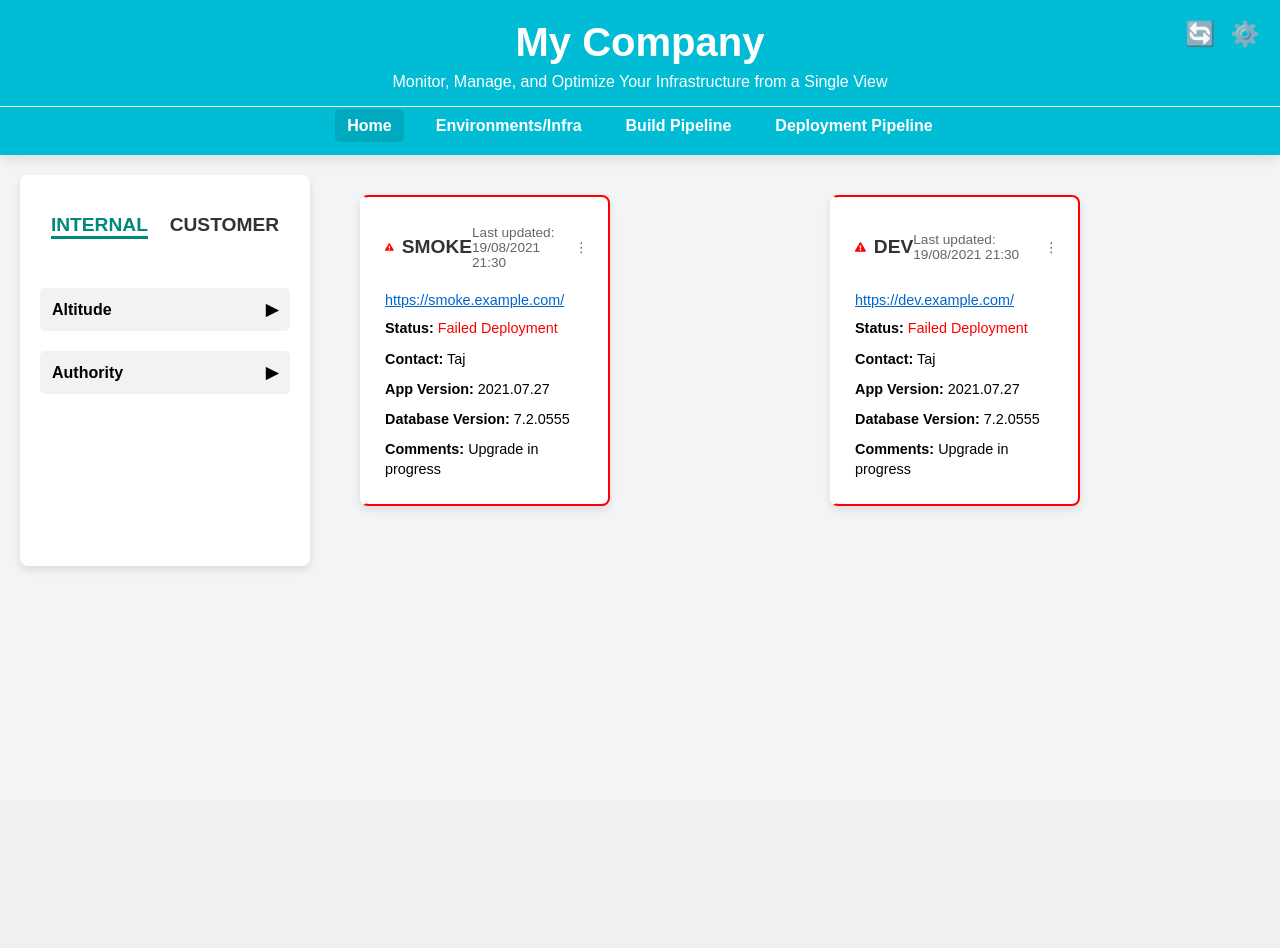
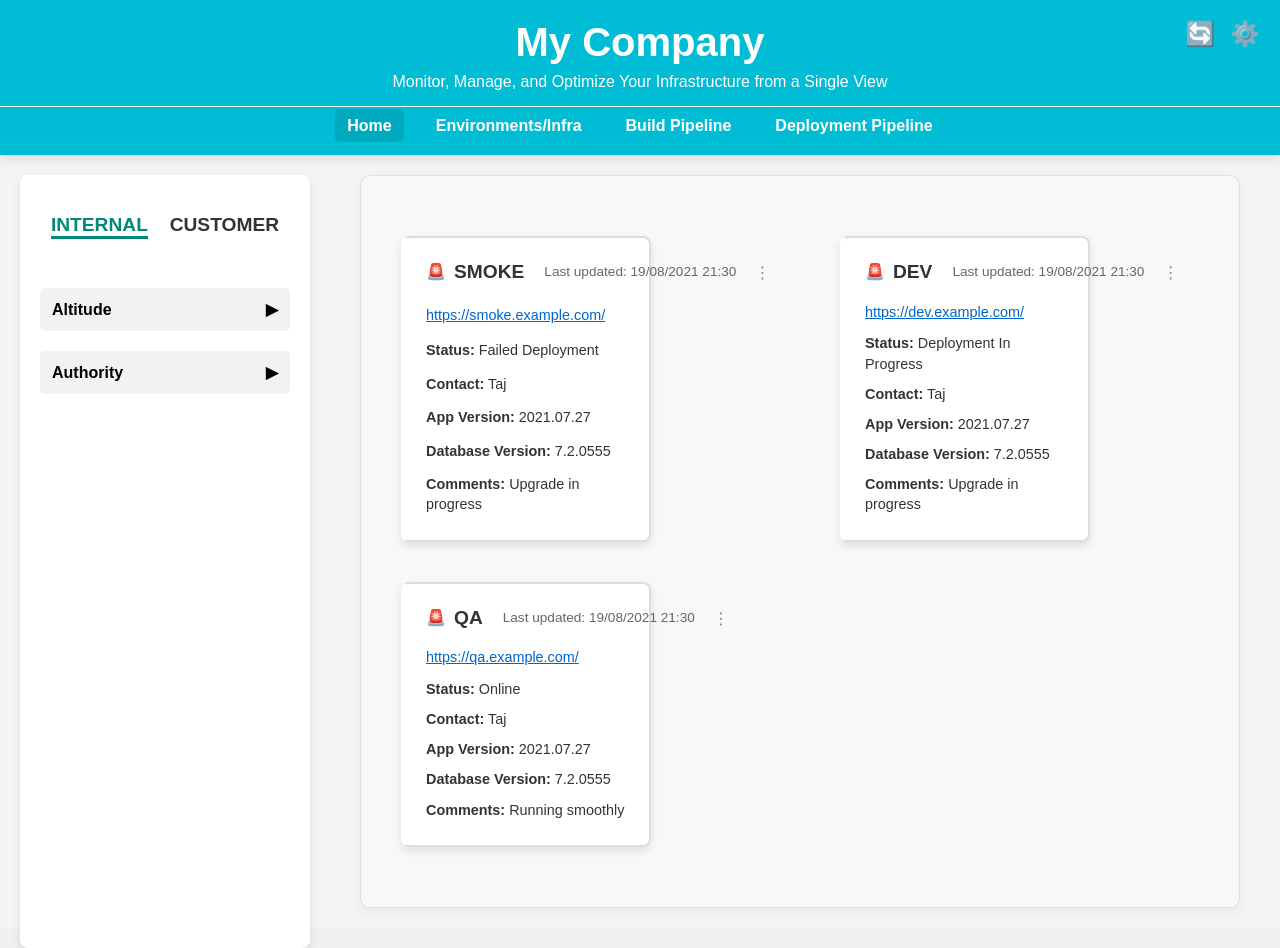
Before and after one commit to Sam123ben/IDP-Integrated-Developer-Platform, a React app in the folder infra_env_dashboard/frontend/: page / in a window 1280 px wide. Before the commit the page ends 800 px from the top, so only its background shows below. Built offline with nearby package versions, Linux system fonts and the light colour scheme.

Commit message:
fix the changes for the card layout for the tiles

```diff
--- a/infra_env_dashboard/frontend/src/components/Card.js
+++ b/infra_env_dashboard/frontend/src/components/Card.js
@@ -3,20 +3,25 @@
 import React from "react";
 import "../styles/Card.css";
 
-function Card({ title, status, statusColor, lastUpdated }) {
+function Card({ name, lastUpdated, status, contact, appVersion, dbVersion, comments, statusClass }) {
     return (
-        <div className="card" style={{ borderColor: statusColor }}>
+        <div className={`card ${statusClass}`}>
             <div className="card-header">
-                <h4>{title}</h4>
-                <span className="last-updated">Last updated: {lastUpdated}</span>
+                <div className="card-title-section">
+                    <span className="card-icon">🚨</span>
+                    <span className="card-title">{name}</span>
+                </div>
+                <div className="card-updated-section">
+                    <span className="card-updated">Last updated: {lastUpdated}</span>
+                    <span className="three-dots">⋮</span>
+                </div>
             </div>
-            <div className="card-body">
-                <p><strong>Status:</strong> <span style={{ color: statusColor }}>{status}</span></p>
-                <p><strong>Contact:</strong> Taj</p>
-                <p><strong>App Version:</strong> 2021.07.27</p>
-                <p><strong>Database Version:</strong> 7.2.0555</p>
-                <p><strong>Comments:</strong> Update in progress and run the pipeline and check</p>
-            </div>
+            <a href="#" className="card-link">{`https://${name.toLowerCase()}.example.com/`}</a>
+            <p><strong>Status:</strong> <span className="status-text">{status}</span></p>
+            <p><strong>Contact:</strong> {contact}</p>
+            <p><strong>App Version:</strong> {appVersion}</p>
+            <p><strong>Database Version:</strong> {dbVersion}</p>
+            <p><strong>Comments:</strong> {comments}</p>
         </div>
     );
 }
--- a/infra_env_dashboard/frontend/src/components/TileContainer.js
+++ b/infra_env_dashboard/frontend/src/components/TileContainer.js
@@ -1,15 +1,14 @@
 // src/components/TileContainer.js
 
 import React from "react";
-import "../styles/TileContainer.css";
-import { FaExclamationTriangle } from "react-icons/fa"; // Import icon from react-icons
+import Card from "./Card"; // Import the Card component
+import "../styles/TileContainer.css"; // Import container-specific styles
 
 function TileContainer() {
     const environments = [
         {
             name: "SMOKE",
             lastUpdated: "19/08/2021 21:30",
-            url: "https://smoke.example.com/",
             status: "Failed Deployment",
             contact: "Taj",
             appVersion: "2021.07.27",
@@ -20,39 +19,43 @@ function TileContainer() {
         {
             name: "DEV",
             lastUpdated: "19/08/2021 21:30",
-            url: "https://dev.example.com/",
-            status: "Failed Deployment",
+            status: "Deployment In Progress",
             contact: "Taj",
             appVersion: "2021.07.27",
             dbVersion: "7.2.0555",
             comments: "Upgrade in progress",
-            statusClass: "card-failed",
+            statusClass: "card-in-progress",
+        },
+        {
+            name: "QA",
+            lastUpdated: "19/08/2021 21:30",
+            status: "Online",
+            contact: "Taj",
+            appVersion: "2021.07.27",
+            dbVersion: "7.2.0555",
+            comments: "Running smoothly",
+            statusClass: "card-online",
         },
     ];
 
     return (
-        <div className="tile-container">
-            <div className="card-grid">
-                {environments.map((env, index) => (
-                    <div key={index} className={`card ${env.statusClass}`}>
-                        <div className="card-header">
-                            <FaExclamationTriangle className="card-icon" /> {/* Icon */}
-                            <h3 className="card-title">{env.name}</h3>
-                            <div className="card-updated">
-                                <span>Last updated: {env.lastUpdated}</span>
-                                <span className="three-dots">⋮</span>
-                            </div>
-                        </div>
-                        <a href={env.url} target="_blank" rel="noopener noreferrer" className="card-link">
-                            {env.url}
-                        </a>
-                        <p><strong>Status:</strong> <span className="status-text">{env.status}</span></p>
-                        <p><strong>Contact:</strong> {env.contact}</p>
-                        <p><strong>App Version:</strong> {env.appVersion}</p>
-                        <p><strong>Database Version:</strong> {env.dbVersion}</p>
-                        <p><strong>Comments:</strong> {env.comments}</p>
-                    </div>
-                ))}
+        <div className="card-layout"> {/* New distinct name */}
+            <div className="tile-container">
+                <div className="card-grid">
+                    {environments.map((env, index) => (
+                        <Card
+                            key={index}
+                            name={env.name}
+                            lastUpdated={env.lastUpdated}
+                            status={env.status}
+                            contact={env.contact}
+                            appVersion={env.appVersion}
+                            dbVersion={env.dbVersion}
+                            comments={env.comments}
+                            statusClass={env.statusClass}
+                        />
+                    ))}
+                </div>
             </div>
         </div>
     );
--- a/infra_env_dashboard/frontend/src/styles/Card.css
+++ b/infra_env_dashboard/frontend/src/styles/Card.css
@@ -1,36 +1,88 @@
-/* src/styles/Card.css */
-
-.card-container {
-    display: flex;
-    gap: 20px;
-    flex-wrap: wrap;
-    justify-content: flex-start;
-    padding: 20px;
-}
-
 /* src/styles/Card.css */
 
 .card {
-    width: 300px; /* Fixed width for cards */
-    padding: 20px;
+    background-color: #ffffff;
     border-radius: 8px;
     box-shadow: 0px 4px 12px rgba(0, 0, 0, 0.1);
-    border: 1px solid #ddd;
-    background-color: #fff;
+    padding: 20px;
+    border-left: 4px solid transparent;
+    display: flex;
+    flex-direction: column;
+    justify-content: space-between;
+    height: 100%;
+    box-sizing: border-box;
 }
 
-.card h4 {
+.card-header {
+    display: flex;
+    justify-content: space-between;
+    align-items: center;
+    margin-bottom: 10px;
+}
+
+.card-title-section {
+    display: flex;
+    align-items: center;
+}
+
+.card-icon {
+    color: red;
+    margin-right: 8px;
+}
+
+.card-title {
     font-size: 1.2em;
-    margin: 0 0 10px 0;
+    font-weight: bold;
+    color: #333;
+}
+
+.card-updated-section {
+    display: flex;
+    align-items: center;
+    font-size: 0.85em;
+    color: #666;
+    gap: 8px; /* Space between "Last updated" and dots */
+}
+
+.card-updated {
+    white-space: nowrap; /* Prevents line breaks */
+}
+
+.three-dots {
+    font-size: 1.2em; /* Makes the dots a bit more prominent */
+    cursor: pointer;
+    color: #888; /* Slightly darker shade for prominence */
+}
+
+.card-link {
+    color: #0066cc;
+    margin: 5px 0;
+    text-decoration: underline;
+    font-size: 0.9em;
+    display: inline-block;
+}
+
+.status-text {
+    color: inherit;
+}
+
+.card-failed {
+    border-left: 4px solid red;
+    background-color: #fff5f5;
+}
+
+.card-in-progress {
+    border-left: 4px solid orange;
+    background-color: #fffaf0;
+}
+
+.card-online {
+    border-left: 4px solid green;
+    background-color: #f0fff4;
 }
 
 .card p {
+    margin: 5px 0;
     font-size: 0.9em;
-    margin: 5px 0;
     line-height: 1.4;
 }
-
-.card-status {
-    font-weight: bold;
-    color: #333;
-}
--- a/infra_env_dashboard/frontend/src/styles/Sidebar.css
+++ b/infra_env_dashboard/frontend/src/styles/Sidebar.css
@@ -9,7 +9,7 @@
     box-shadow: 0 4px 8px rgba(0, 0, 0, 0.1);
     display: flex;
     flex-direction: column;
-    align-items: stretch;
+    align-items: inherit;
     justify-content: flex-start;
     height: 100%; /* Full height within the flex container */
 }
--- a/infra_env_dashboard/frontend/src/styles/TileContainer.css
+++ b/infra_env_dashboard/frontend/src/styles/TileContainer.css
@@ -1,35 +1,49 @@
+/* src/styles/TileContainer.css */
+
 .tile-container {
     display: flex;
     justify-content: center;
-    padding: 20px;
+    padding: 40px 20px; /* Increased padding for more spacing around the container */
     width: 100%;
 }
 
 .card-grid {
     display: grid;
     grid-template-columns: repeat(2, 1fr); /* Two columns */
-    gap: 20px; /* Space between cards */
+    gap: 40px; /* Increased gap between cards */
     max-width: 1200px;
     width: 100%;
+    align-items: start; /* Align items to the start for consistent vertical alignment */
 }
 
 .card {
-    background-color: #fff5f5; /* Light red/pink background */
-    border: 2px solid red;
+    background-color: #ffffff;
+    border: 2px solid #ddd;
     border-radius: 8px;
-    box-shadow: 0 4px 8px rgba(0, 0, 0, 0.1);
+    box-shadow: 0 4px 12px rgba(0, 0, 0, 0.1);
     padding: 20px;
     box-sizing: border-box;
     display: flex;
     flex-direction: column;
     height: 100%;
+    transition: transform 0.2s ease, box-shadow 0.2s ease;
+}
+
+.card:hover {
+    transform: translateY(-5px); /* Slight hover effect for better visual feedback */
+    box-shadow: 0 8px 16px rgba(0, 0, 0, 0.2);
 }
 
 .card-header {
     display: flex;
+    justify-content: space-between;
     align-items: center;
-    justify-content: space-between;
     margin-bottom: 10px;
+}
+
+.card-title-section {
+    display: flex;
+    align-items: center;
 }
 
 .card-icon {
@@ -43,39 +57,68 @@
     color: #333;
 }
 
-.card-updated {
+.card-updated-section {
     display: flex;
     align-items: center;
     font-size: 0.85em;
     color: #666;
+    gap: 8px;
+    padding-left: 20px;
 }
 
 .three-dots {
-    margin-left: 8px;
+    font-size: 1.2em;
     cursor: pointer;
+    color: #888;
+    margin-left: 10px;
 }
 
-.card-link {
-    color: #0066cc;
-    margin: 5px 0;
-    text-decoration: underline;
-    font-size: 0.9em;
-    display: inline-block;
+/* New card-layout container for the main content area with cards */
+/* .card-layout {
+    display: block;
+    justify-content: center;
+    padding: 20px;
+    background-color: #f8f8f8;
+    border-radius: 8px;
+    box-shadow: 0 4px 12px rgba(0, 0, 0, 0.05);
+    margin: 0px;
+    max-width: 1200px;
+    width: calc(100% - 40px);
+    box-sizing: border-box;
+} */
+
+.card-layout {
+    display: block;
+    justify-content: center;
+    padding: 20px;
+    background-color: #f8f8f8;
+    border-radius: 10px;
+    box-shadow: 0 4px 12px rgba(0, 0, 0, 0.05);
+    margin: 0 auto;
+    max-width: 100%;
+    width: calc(100% - 40px);
+    box-sizing: border-box;
+    font-family: Arial, sans-serif;
+    font-size: 16px;
+    line-height: 1.5;
+    color: #333;
+    overflow: hidden;
+    text-align: left;
+    border: 1px solid #e0e0e0;
+    transition: box-shadow 0.6s ease, transform 0.6s ease;
 }
 
-.status-text {
-    color: red; /* Change this to green or orange based on status */
+.tile-container {
+    width: 100%;
 }
 
-.card p {
-    margin: 5px 0;
-    font-size: 0.9em;
-    line-height: 1.4;
-}
-
-/* Responsive layout */
 @media (max-width: 768px) {
     .card-grid {
         grid-template-columns: 1fr;
     }
+    .card-layout {
+        max-width: 100%;
+        width: 100%;
+        padding: 15px;
+    }
 }
```
